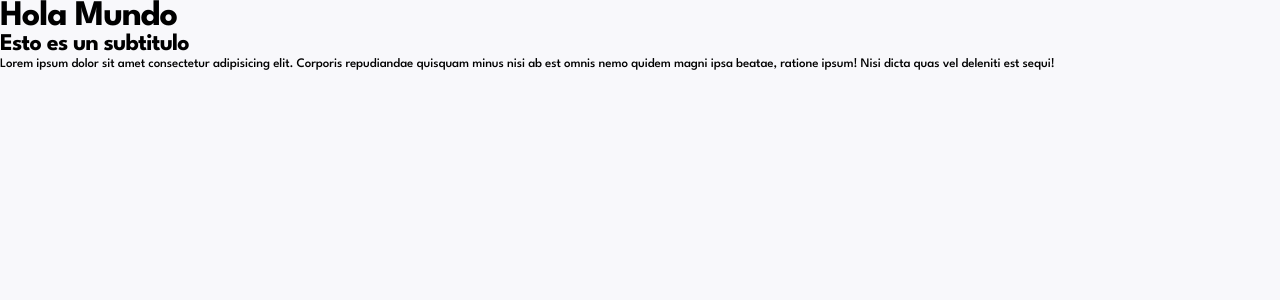
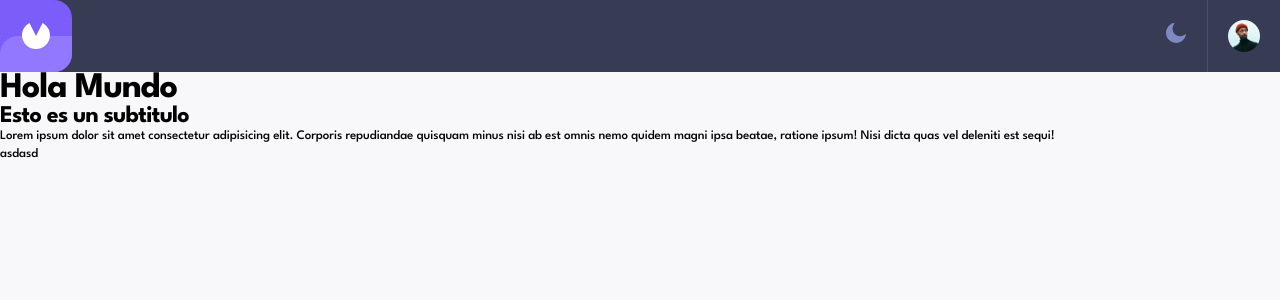
Before and after one commit to kevinjpuscan/invoice_app, a Next.js app: page / in a window 1280 px wide. Shown: the top 300 px of the page. Built offline with nearby package versions, Linux system fonts and the light colour scheme.

Commit message:
feat(header): add Header and Logo component

```diff
--- /dev/null
+++ b/app/components/Logo/Logo.tsx
@@ -0,0 +1,18 @@
+import Image from "next/image";
+import logo from "@/assets/images/logo.svg";
+import styles from "./styles.module.scss";
+
+export function Logo(): JSX.Element {
+  return (
+    <div className={styles.base}>
+      <div className={styles.shadow} />
+      <Image
+        className={styles.logo}
+        src={logo}
+        width={28}
+        height={26}
+        alt="logo"
+      />
+    </div>
+  );
+}
--- /dev/null
+++ b/app/components/Logo/styles.module.scss
@@ -0,0 +1,26 @@
+@import "@/assets/styles/scss/theme";
+
+$size: 72px;
+
+.base {
+  background-color: $c1;
+  position: relative;
+  width: $size;
+  height: $size;
+  border-radius: 0 25% 25% 0;
+
+  @include flex-center;
+
+  .shadow {
+    background-color: $c2;
+    width: $size;
+    height: calc($size / 2);
+    border-radius: calc($size / 4) 0;
+    position: absolute;
+    bottom: 0;
+  }
+
+  .logo {
+    z-index: 1;
+  }
+}
--- /dev/null
+++ b/app/components/NavBar/Navbar.tsx
@@ -0,0 +1,23 @@
+import Image from "next/image";
+import iconMoon from "@/assets/icons/icon-moon.svg";
+import styles from "./styles.module.scss";
+import avatar from "@/assets/images/image-avatar.jpg";
+import { Logo } from "@components/Logo/Logo";
+
+export function Navbar(): JSX.Element {
+  return (
+    <nav className={styles.navbar}>
+      <div className={styles["brand-container"]}>
+        <Logo />
+        <div className={styles["dark-mode"]}>
+          <Image src={iconMoon} width={20} height={20} alt="moon icon" />
+        </div>
+      </div>
+      <div className={styles["avatar-container"]}>
+        <div className={styles.avatar}>
+          <Image src={avatar} width={32} height={32} alt="user avatar" />
+        </div>
+      </div>
+    </nav>
+  );
+}
--- /dev/null
+++ b/app/components/NavBar/styles.module.scss
@@ -0,0 +1,39 @@
+@import "@/assets/styles/scss/theme";
+
+$size: 72px;
+
+.navbar {
+  height: $size;
+  background-color: $c13;
+
+  @include flex-row;
+
+  justify-content: space-between;
+
+  .brand-container {
+    @include flex-row;
+
+    width: 100%;
+    align-items: center;
+    justify-content: space-between;
+    border-right: 1px solid #494e6e;
+
+    .dark-mode {
+      padding: 21px;
+    }
+  }
+
+  .avatar-container {
+    @include flex-center;
+
+    height: $size;
+    min-width: $size;
+
+    .avatar {
+      width: 32px;
+      height: 32px;
+      border-radius: 50%;
+      overflow: hidden;
+    }
+  }
+}
--- a/app/layout.tsx
+++ b/app/layout.tsx
@@ -1,5 +1,7 @@
 import "@/assets/styles/scss/main.scss";
 import { League_Spartan } from "next/font/google";
+
+import { Navbar } from "./components/NavBar/Navbar";
 export const metadata = {
   title: "Notes Manager",
   description: "Your notes manager",
@@ -22,10 +24,6 @@ export default function RootLayout({
         <link rel="preconnect" href="https://fonts.googleapis.com" />
         <link rel="preconnect" href="https://fonts.gstatic.com" />
         <link
-          href="https://fonts.googleapis.com/css2?family=Work+Sans:wght@300;600&display=swap"
-          rel="stylesheet"
-        ></link>
-        <link
           rel="icon"
           type="image/png"
           sizes="32x32"
@@ -33,7 +31,12 @@ export default function RootLayout({
         />
         <title>Frontend Mentor | Invoice app</title>
       </head>
-      <body className={leagueSpartan.className}>{children}</body>
+      <body className={leagueSpartan.className}>
+        <header>
+          <Navbar />
+        </header>
+        {children}
+      </body>
     </html>
   );
 }
--- a/app/page.tsx
+++ b/app/page.tsx
@@ -8,6 +8,7 @@ export default function App(): JSX.Element {
         repudiandae quisquam minus nisi ab est omnis nemo quidem magni ipsa
         beatae, ratione ipsum! Nisi dicta quas vel deleniti est sequi!
       </p>
+      <div className="navbar">asdasd</div>
     </div>
   );
 }
--- /dev/null
+++ b/assets/styles/scss/_flex.scss
@@ -0,0 +1,15 @@
+@mixin flex-column {
+    display: flex;
+    flex-direction: column;
+}
+
+@mixin flex-row {
+    display: flex;
+    flex-direction: row;
+}
+
+@mixin flex-center {
+    display: flex;
+    justify-content: center;
+    align-items: center;
+}
--- a/assets/styles/scss/_fonts.scss
+++ b/assets/styles/scss/_fonts.scss
@@ -47,15 +47,3 @@ $main-typho: 'League Spartan','Roboto';
   line-height: 15px;
   letter-spacing: -0.25px;
 }
-
-h1 {
-  @include heading-l;
-}
-
-h2 {
-  @include heading-m;
-}
-
-h3 {
-  @include heading-s;
-}
--- a/assets/styles/scss/_theme.scss
+++ b/assets/styles/scss/_theme.scss
@@ -1,6 +1,6 @@
-@import './reset';
 @import './fonts';
 @import './colors';
+@import './flex';
 
 $primary-color: $c1;
 $primary-color-light: $c2;
@@ -28,10 +28,3 @@ $background-form: $background-form-light-mode;
   $background-section: $background-section-dark-mode;
   $background-form: $background-form-dark-mode;
 }
-
-body {
-  background-color: $background;
-  font-family: $main-typho;
-
-  @include type-regular;
-}
--- a/assets/styles/scss/main.scss
+++ b/assets/styles/scss/main.scss
@@ -1,2 +1,21 @@
 @import "./reset";
 @import "./theme";
+
+h1 {
+    @include heading-l;
+  }
+
+  h2 {
+    @include heading-m;
+  }
+
+  h3 {
+    @include heading-s;
+  }
+
+body {
+    background-color: $background;
+    font-family: $main-typho;
+
+    @include type-regular;
+  }
--- a/tsconfig.json
+++ b/tsconfig.json
@@ -15,7 +15,8 @@
     "jsx": "preserve",
     "incremental": true,
     "paths": {
-      "@/*": ["./*"]
+      "@/*": ["./*"],
+      "@components/*": ["./app/components/*"]
     },
     "plugins": [
       {
```
